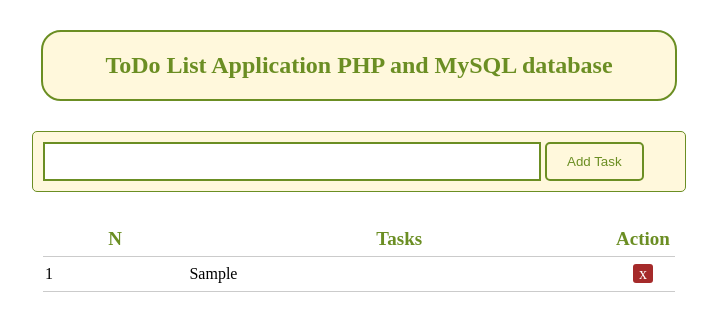
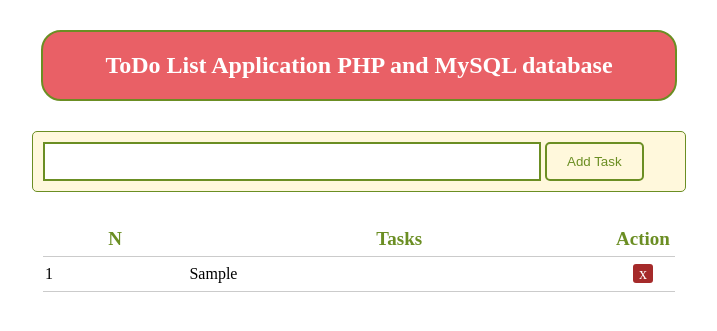
Before and after one commit to advego98/practica_a12, a PHP site: page / in a window 1280 px wide. Shown: the top 331 px of the page, without its empty margins (281-998 px from the left). Run offline with PHP 8.4, Linux system fonts and the light colour scheme; tables that the repository leaves empty or names only in its code hold one stand-in row (values such as "Sample post").

Commit message:
Cambios en el style

```diff
--- a/public/css/style.css
+++ b/public/css/style.css
@@ -2,8 +2,8 @@
 	width: 50%;
 	margin: 30px auto;
 	text-align: center;
-	color: 	#6B8E23;
-	background: #FFF8DC;
+	color: 	#FFFFFF;
+	background: #e96066;
 	border: 2px solid #6B8E23;
 	border-radius: 20px;
 }
```
